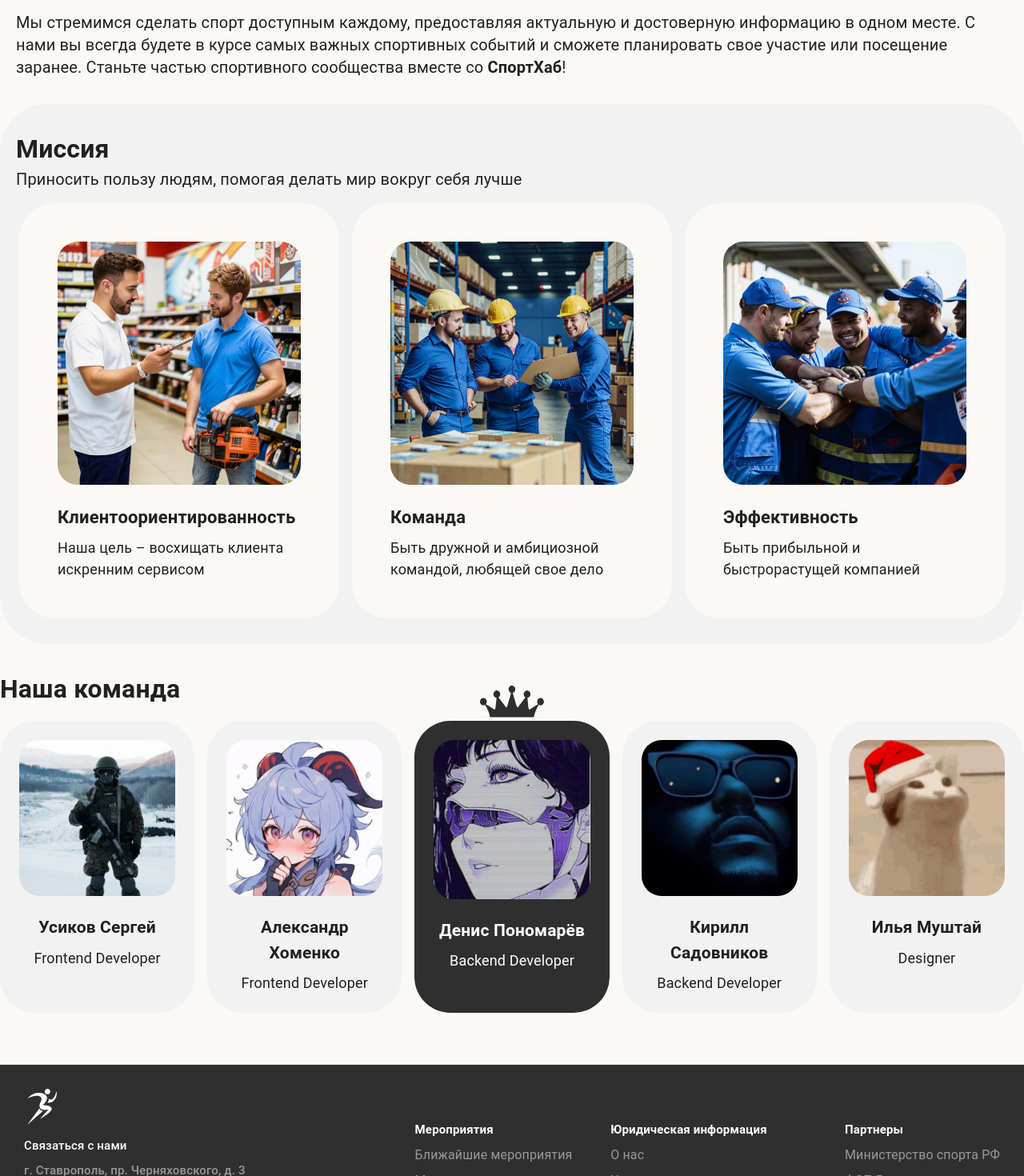
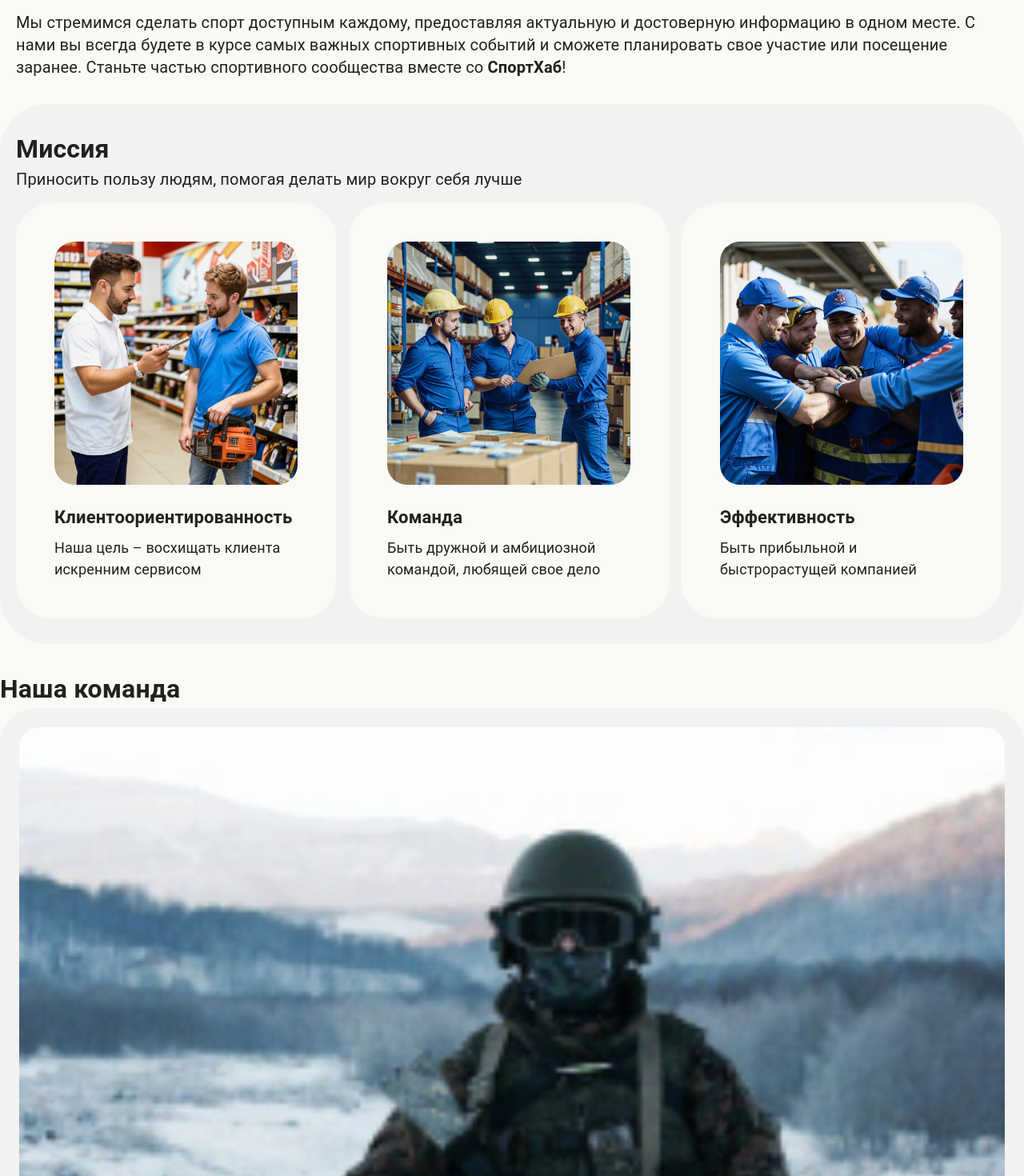
Before and after one commit to SergeyDev0/sporthub, a React (Vite) app: page /about in a window 1280 px wide. Shown: the part 380-1850 px from the top of the page at 80% size. Built offline with nearby package versions, Linux system fonts and the light colour scheme.

Commit message:
fix build

```diff
--- a/src/components/footer/Footer.jsx
+++ b/src/components/footer/Footer.jsx
@@ -1,7 +1,7 @@
 import React from "react";
 import { Link } from "react-router-dom";
 import Logo from "../../assets/logo.svg";
-import styles from "./Footer.module.scss";
+import styles from "./footer.module.scss";
 
 const Footer = () => {
     return (
--- a/src/pages/About.jsx
+++ b/src/pages/About.jsx
@@ -72,7 +72,7 @@ const About = () => {
 	                    </ul>
                     </div>
                 </section>
-                <section className="section">
+                <section className="`${styles.aboutTeam} section`">
                     <h2 className={styles.aboutTitle}>Наша команда</h2>
                     <ul className={styles.teamList}>
 						{
--- a/src/styles/about.module.scss
+++ b/src/styles/about.module.scss
@@ -47,7 +47,6 @@
 .mission {
     width: 100%;
     display: flex;
-    align-items: center;
     flex-direction: column;
     padding: 2rem 0;
     background-color: #f2f2f2;
@@ -70,7 +69,6 @@
     &List {
         display: flex;
         flex-wrap: wrap;
-        justify-content: center;
         gap: 1rem;
     }
 
@@ -101,6 +99,7 @@
     }
 }
 
+.aboutSectionText
 .teamList {
     margin: 1rem 0 4rem 0;
     display: grid;
```
